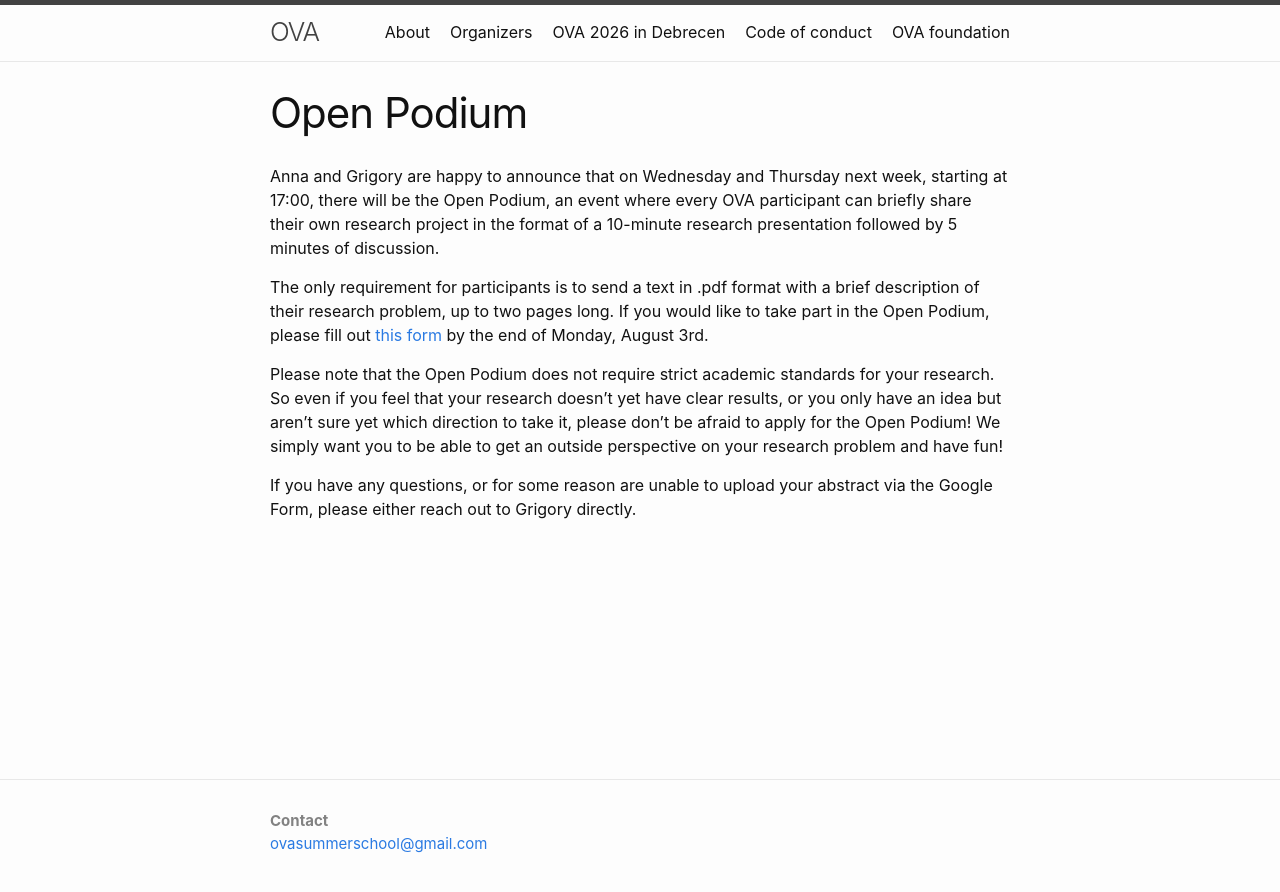
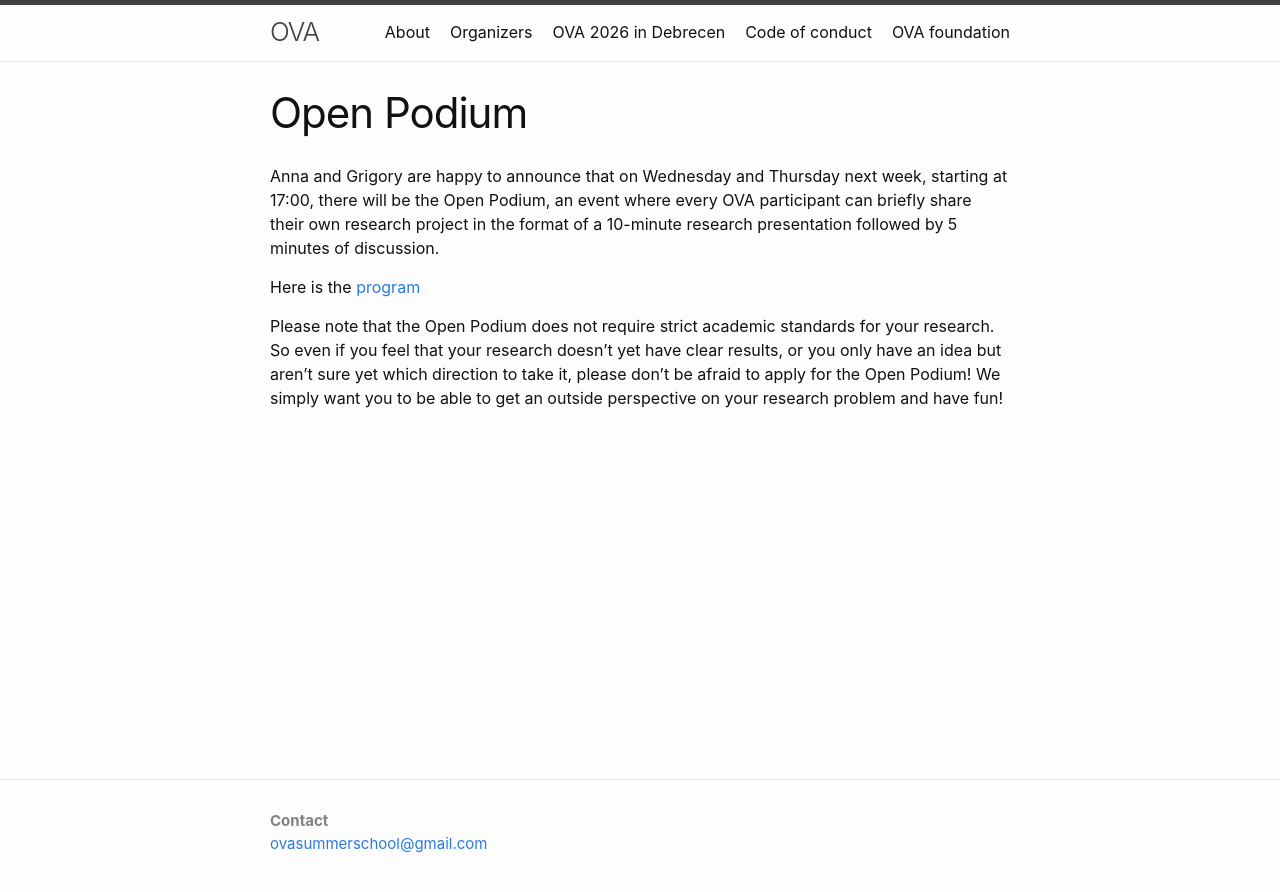
Before and after one commit to ovaschool/ovaschool.github.io, a Jekyll site: the page built from staticpages/ova2026-openpodium.markdown, in a window 1280 px wide. Shown: the top 892 px of the page. Built offline with Jekyll 4.4.1, drawn with Linux system fonts in a browser that asks for light colours.

Commit message:
Update ova2026-openpodium.markdown

```diff
--- a/staticpages/ova2026-openpodium.markdown
+++ b/staticpages/ova2026-openpodium.markdown
@@ -7,8 +7,6 @@
 
 Anna and Grigory are happy to announce that on Wednesday and Thursday next week, starting at 17:00, there will be the Open Podium, an event where every OVA participant can briefly share their own research project in the format of a 10-minute research presentation followed by 5 minutes of discussion.
 
-The only requirement for participants is to send a text in .pdf format with a brief description of their research problem, up to two pages long. If you would like to take part in the Open Podium, please fill out [this form](https://forms.gle/o1Bph8JPtyDJ9LKY7) by the end of Monday, August 3rd.
+Here is the [program](https://drive.google.com/file/d/1GyeNOonLM00WL565ZR5WaTS3u46fFpAm/view?usp=drive_open)
 
 Please note that the Open Podium does not require strict academic standards for your research. So even if you feel that your research doesn't yet have clear results, or you only have an idea but aren't sure yet which direction to take it, please don't be afraid to apply for the Open Podium! We simply want you to be able to get an outside perspective on your research problem and have fun!
-
-If you have any questions, or for some reason are unable to upload your abstract via the Google Form, please either reach out to Grigory directly.
```
